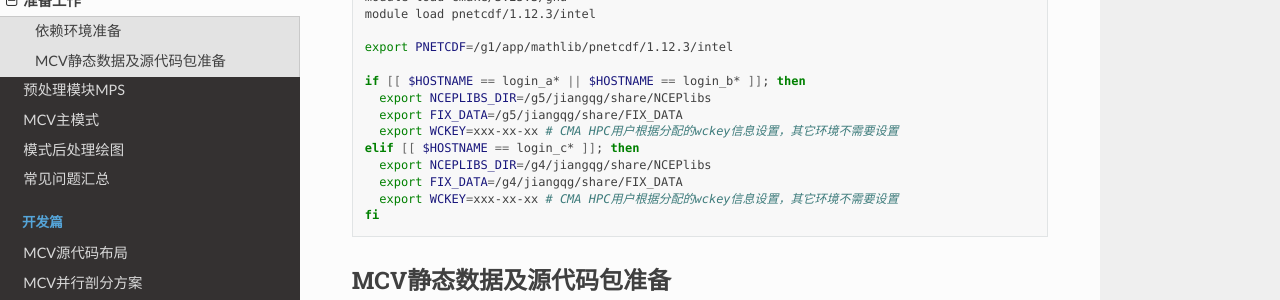
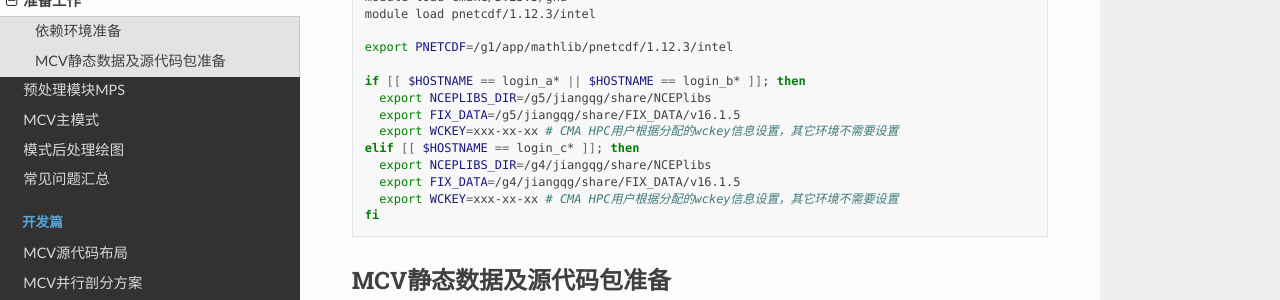
Before and after one commit to qingu/mug, a Sphinx documentation site: the page built from source/run_section/01_Depends.md, in a window 1280 px wide and 900 px high, scrolled down 543 px. Shown: the part 152-452 px from the top of the window. Built offline with Sphinx 7.4.7 and the Read the Docs theme 2.0.0, drawn with Linux system fonts in a browser that asks for light colours.

Commit message:
minor revision

````diff
--- a/source/run_section/01_Depends.md
+++ b/source/run_section/01_Depends.md
@@ -25,11 +25,11 @@ export PNETCDF=/g1/app/mathlib/pnetcdf/1.12.3/intel
 
 if [[ $HOSTNAME == login_a* || $HOSTNAME == login_b* ]]; then
   export NCEPLIBS_DIR=/g5/jiangqg/share/NCEPlibs
-  export FIX_DATA=/g5/jiangqg/share/FIX_DATA
+  export FIX_DATA=/g5/jiangqg/share/FIX_DATA/v16.1.5
   export WCKEY=xxx-xx-xx # CMA HPC用户根据分配的wckey信息设置，其它环境不需要设置
 elif [[ $HOSTNAME == login_c* ]]; then
   export NCEPLIBS_DIR=/g4/jiangqg/share/NCEPlibs
-  export FIX_DATA=/g4/jiangqg/share/FIX_DATA
+  export FIX_DATA=/g4/jiangqg/share/FIX_DATA/v16.1.5
   export WCKEY=xxx-xx-xx # CMA HPC用户根据分配的wckey信息设置，其它环境不需要设置
 fi
 ```
````
